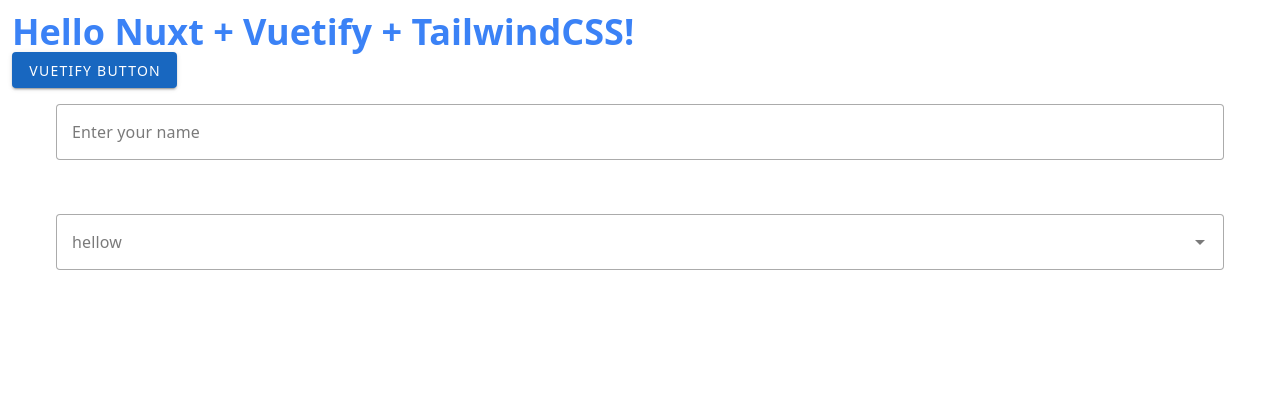
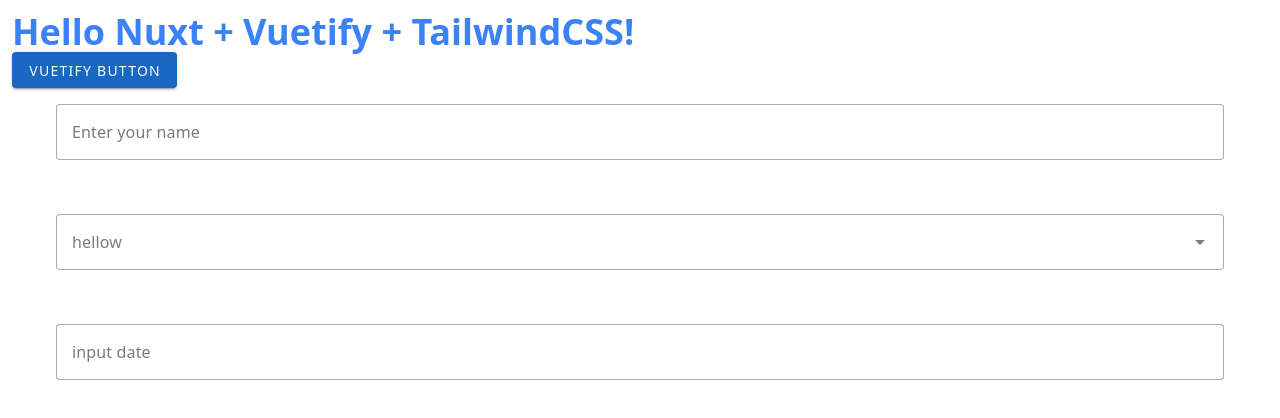
Before and after one commit to andy82115/vue-exam-peraichi, a Nuxt app: page / in a window 1280 px wide. Shown: the top 418 px of the page. Built offline with nearby package versions, Linux system fonts and the light colour scheme.

Commit message:
DateInputを作る

```diff
--- /dev/null
+++ b/components/share/DateInput.vue
@@ -0,0 +1,68 @@
+<template>
+  <v-container>
+    <v-text-field
+      v-model="formattedDate"
+      :label="label"
+      :rules="rules"
+      variant="outlined"
+      @input="formatDate"
+      maxlength="10"
+    />
+  </v-container>
+</template>
+
+<script setup lang="ts">
+  type ValidationRule = (value: string) => boolean | string;
+
+  const props = defineProps({
+    modelValue: {
+      type: String,
+      required: true,
+    },
+    label: {
+      type: String,
+      default: 'Enter a date (YYYY/MM/DD)',
+    },
+    rules: {
+      type: Array as () => ValidationRule[],
+      default: () => [
+        (v: string) => {
+          const formatIsValid = /^[0-9]{4}\/([0-9]{2})\/([0-9]{2})$/.test(v);
+          if (!formatIsValid) return 'Invalid date format. Use YYYY/MM/DD.';
+
+          const [year, month, day] = v
+            .split('/')
+            .map((item) => parseInt(item, 10));
+
+          if (month < 1 || month > 12) {
+            return 'Month must be between 01 and 12.';
+          }
+
+          const daysInMonth = new Date(year, month, 0).getDate();
+          if (day < 1 || day > daysInMonth) {
+            return `Day must be between 01 and ${daysInMonth}.`;
+          }
+
+          return true;
+        },
+      ],
+    },
+  });
+
+  const emit = defineEmits(['update:modelValue']);
+  const formattedDate = ref(props.modelValue);
+
+  watch(
+    () => formattedDate.value,
+    (newValue) => {
+      emit('update:modelValue', newValue);
+    }
+  );
+
+  const formatDate = () => {
+    let date = formattedDate.value.replace(/\D/g, '');
+    if (date.length > 4) date = `${date.slice(0, 4)}/${date.slice(4)}`;
+    if (date.length > 7) date = `${date.slice(0, 7)}/${date.slice(7)}`;
+    formattedDate.value = date.slice(0, 10);
+  };
+</script>
--- a/pages/index.vue
+++ b/pages/index.vue
@@ -1,9 +1,11 @@
 <script setup lang="ts">
   import TextInput from '../components/share/TextInput.vue';
   import SelectInput from '../components/share/SelectInput.vue';
+  import DateInput from '../components/share/DateInput.vue';
 
   const config = useRuntimeConfig();
   const inputValue = ref('');
+  const dateInputValue = ref('');
   const selected = ref()
 
   console.log(config.public.apiUrl);
@@ -17,5 +19,6 @@
     <v-btn color="primary">Vuetify Button</v-btn>
     <TextInput v-model="inputValue" label="Enter your name" />
     <SelectInput v-model="selected" label="hellow" :options="['a','b','c','d','e']" />
+    <DateInput v-model="dateInputValue" label="input date"></DateInput>
   </v-col>
 </template>
```
Also changed, not shown: 2 other files (tests, documents, lock files or other folders).
